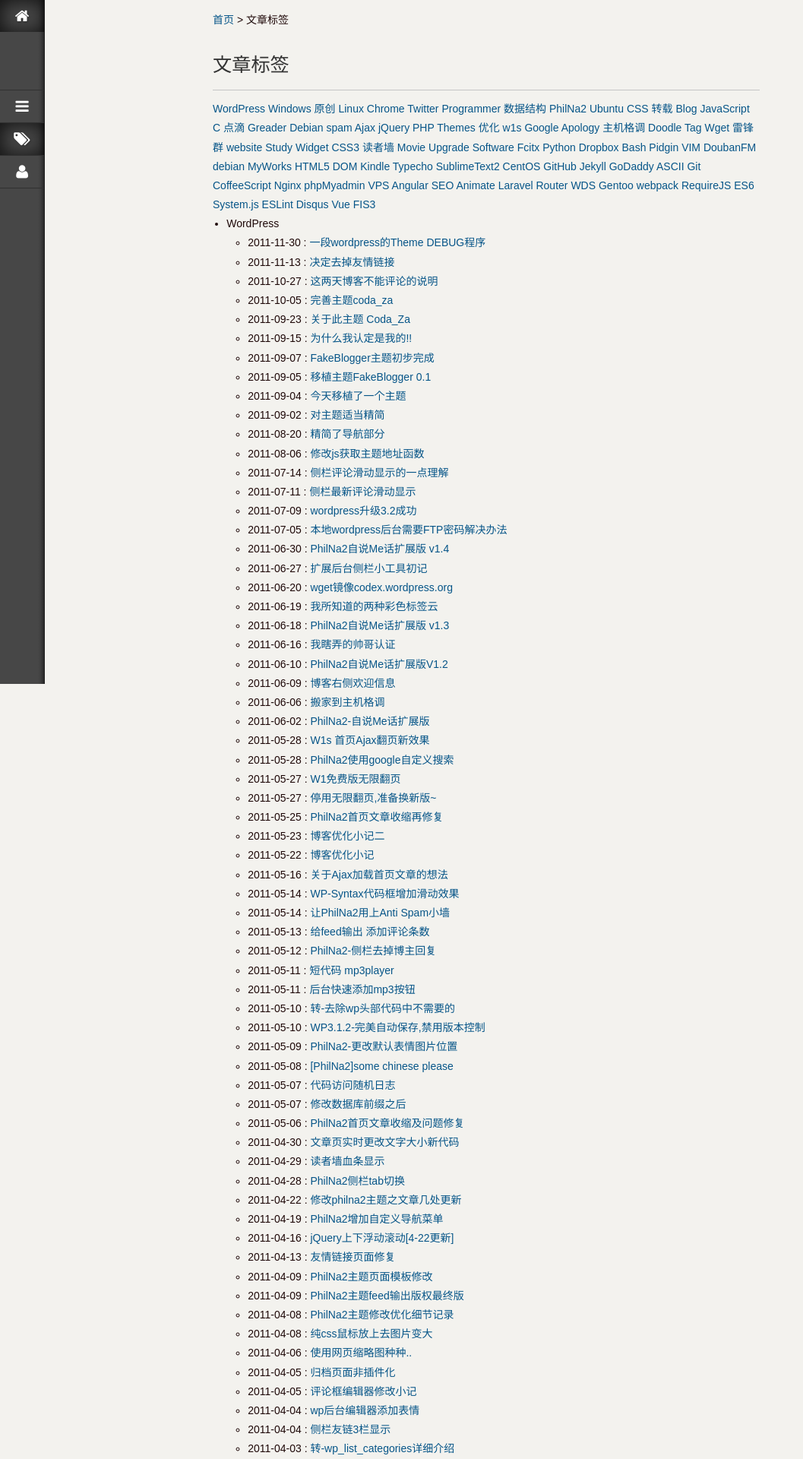
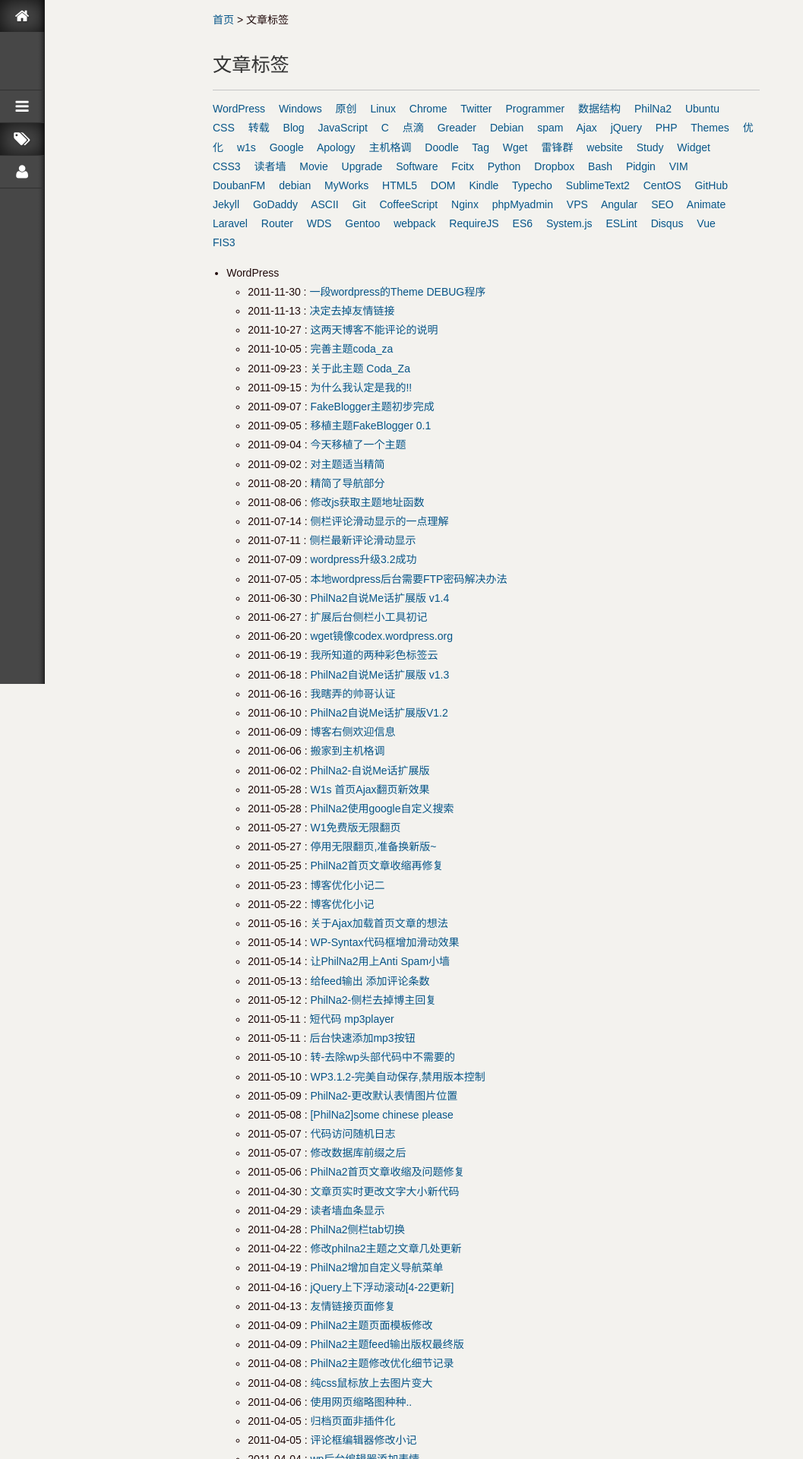
Before and after one commit to wyntau/wyntau.github.io, a Jekyll site: the page built from tags.html, in a window 1280 px wide. Shown: the top 1920 px of the page at 76% size, without its empty margins (0-1057 px from the left). Built offline with Jekyll 4.4.1, drawn with Linux system fonts in a browser that asks for light colours.

Commit message:
refactor: update _layouts

```diff
--- a/_layouts/tags.html
+++ b/_layouts/tags.html
@@ -2,12 +2,14 @@
 layout: page
 ---
 
-  <div id='tag_cloud'>
+<div id='ilotus-tag-cloud'>
   {% for tag in site.tags %}
-  <a href="#{{ tag[0] }}" title="{{ tag[0] }}" rel="{{ tag[1].size }}">{{ tag[0] }}</a>
+    <a class="ilotus-tag-item" style="margin-right: 1em;" href="#{{ tag[0] }}" title="{{ tag[0] }}" rel="{{ tag[1].size }}">{{ tag[0] }}</a>
   {% endfor %}
 </div>
+
 {% if site.tags.size %}
+  <div class="ilotus-tag-posts" style="margin-top: 1em;">
     <ul>
       {% for tag in site.tags %}
       <li>
@@ -20,4 +22,5 @@ layout: page
       </li>
       {% endfor %}
     </ul>
+  </div>
 {% endif %}
```
Lines whose indentation alone changed are shown as unchanged.
